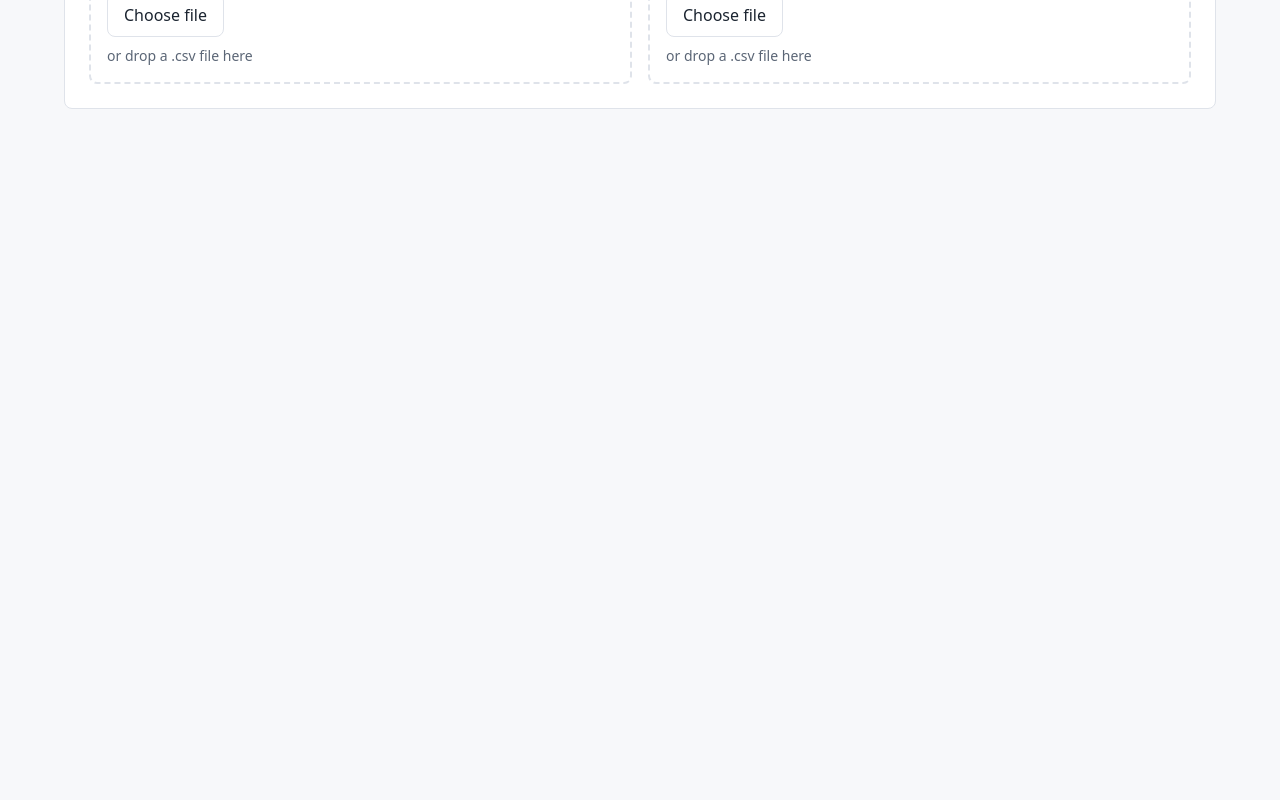
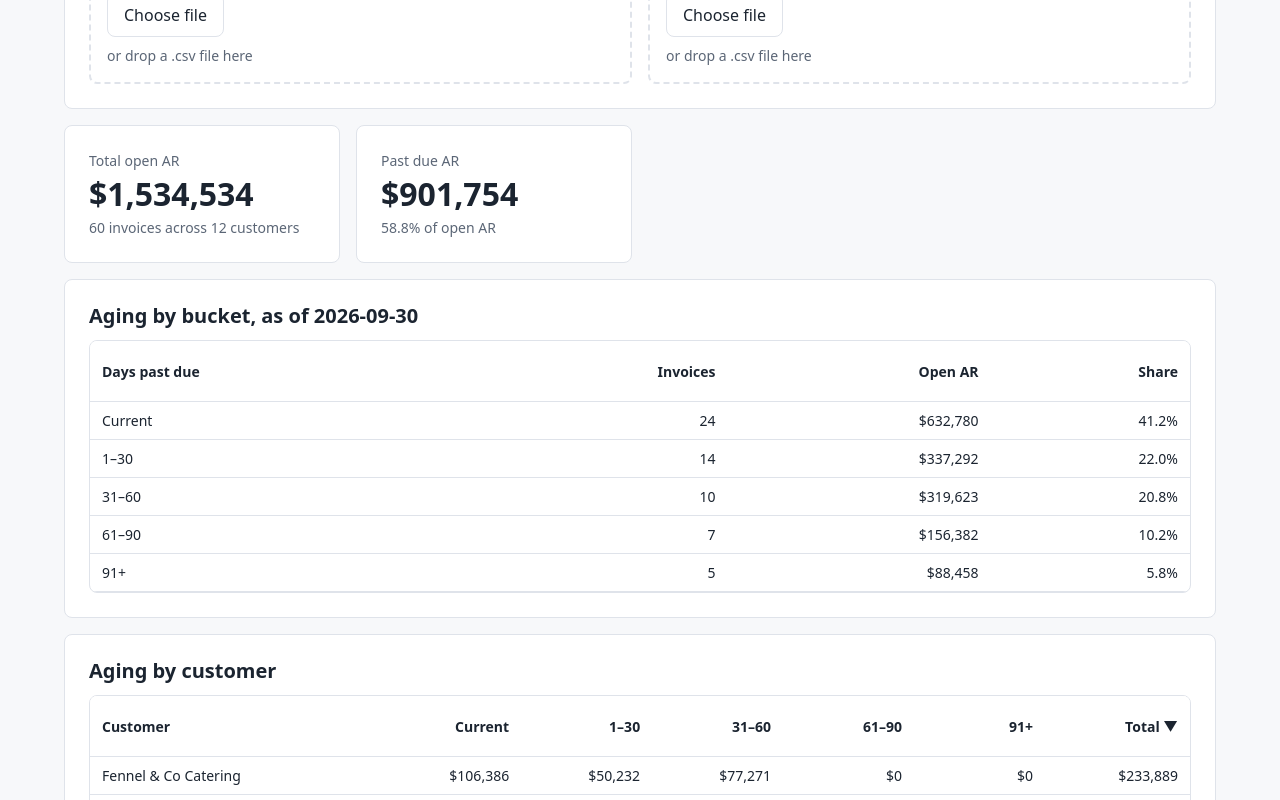
Before and after one commit to bryankiansarmen/cashcast, a React (Vite) app: page / in a window 1280 px wide. Shown: the part 600-1400 px from the top of the page. Before the commit the page ends 800 px from the top, so only its background shows below. Built offline with nearby package versions, Linux system fonts and the light colour scheme.

Commit message:
feat(ui): add aging summary

```diff
--- /dev/null
+++ b/src/ui/components/AgingSummary.tsx
@@ -0,0 +1,107 @@
+import {
+  BUCKET_LABELS,
+  BUCKET_ORDER,
+  type AgingBucketRow,
+  type AgingCustomerRow,
+  type AgingView,
+} from "../../viewmodels/aging-view";
+import { formatCurrency, formatPercent, ROUNDING_FOOTNOTE } from "../../viewmodels/format";
+import Card from "./Card";
+import DataTable, { type Column } from "./DataTable";
+import EmptyState from "./EmptyState";
+import MetricCard from "./MetricCard";
+
+const bucketColumns: Column<AgingBucketRow>[] = [
+  { key: "label", header: "Days past due", cell: (r) => r.label },
+  {
+    key: "count",
+    header: "Invoices",
+    cell: (r) => r.count,
+    sortValue: (r) => r.count,
+    numeric: true,
+  },
+  {
+    key: "total",
+    header: "Open AR",
+    cell: (r) => formatCurrency(r.totalCents),
+    sortValue: (r) => r.totalCents,
+    numeric: true,
+  },
+  {
+    key: "share",
+    header: "Share",
+    cell: (r) => formatPercent(r.share, 1),
+    sortValue: (r) => r.share,
+    numeric: true,
+  },
+];
+
+const customerColumns: Column<AgingCustomerRow>[] = [
+  { key: "name", header: "Customer", cell: (r) => r.name, sortValue: (r) => r.name },
+  ...BUCKET_ORDER.map((id) => ({
+    key: id,
+    header: BUCKET_LABELS[id],
+    cell: (r: AgingCustomerRow) => formatCurrency(r.byBucketCents[id]),
+    sortValue: (r: AgingCustomerRow) => r.byBucketCents[id],
+    numeric: true,
+  })),
+  {
+    key: "total",
+    header: "Total",
+    cell: (r) => formatCurrency(r.totalCents),
+    sortValue: (r) => r.totalCents,
+    numeric: true,
+  },
+];
+
+export default function AgingSummary({
+  view,
+  onLoadSample,
+}: {
+  view: AgingView;
+  onLoadSample: () => void;
+}) {
+  if (view.isEmpty) {
+    return (
+      <EmptyState
+        title="No receivables loaded"
+        message="Load the sample data or import an AR aging file to see the aging summary."
+        action={{ label: "Load sample data", onClick: onLoadSample }}
+      />
+    );
+  }
+  return (
+    <div className="page">
+      <div className="metric-grid">
+        <MetricCard
+          label="Total open AR"
+          value={formatCurrency(view.totalOpenCents)}
+          context={`${view.invoiceCount} invoices across ${view.customerCount} customers`}
+        />
+        <MetricCard
+          label="Past due AR"
+          value={formatCurrency(view.pastDueCents)}
+          context={`${formatPercent(view.pastDueShare, 1)} of open AR`}
+        />
+      </div>
+      <Card title={`Aging by bucket, as of ${view.asOf}`}>
+        <DataTable
+          caption="Aging by bucket"
+          columns={bucketColumns}
+          rows={view.buckets}
+          rowKey={(r) => r.id}
+        />
+      </Card>
+      <Card title="Aging by customer">
+        <DataTable
+          caption="Aging by customer"
+          columns={customerColumns}
+          rows={view.customers}
+          rowKey={(r) => r.key}
+          initialSort={{ key: "total", dir: "desc" }}
+        />
+        <p className="hint">{ROUNDING_FOOTNOTE}</p>
+      </Card>
+    </div>
+  );
+}
--- a/src/ui/pages/ForecastPage.tsx
+++ b/src/ui/pages/ForecastPage.tsx
@@ -1,6 +1,8 @@
-import type { Dispatch } from "react";
+import { useMemo, type Dispatch } from "react";
 import type { Action, State } from "../../state/store";
 import { MAX_UPLOAD_BYTES, oversizeMessage } from "../../state/store";
+import { buildAgingView } from "../../viewmodels/aging-view";
+import AgingSummary from "../components/AgingSummary";
 import Banner from "../components/Banner";
 import AsOfControl from "../components/AsOfControl";
 import Card from "../components/Card";
@@ -18,6 +20,10 @@ export default function ForecastPage({
   dispatch: Dispatch<Action>;
 }) {
   const { report } = state;
+  const aging = useMemo(
+    () => buildAgingView(state.invoices, state.asOf),
+    [state.invoices, state.asOf],
+  );
   const statusFor = (kind: "ar" | "history") =>
     report?.kind === kind ? (report.ok ? "success" : "error") : undefined;
   // Sample data keeps its fixed date; a first import defaults to today, later imports keep the chosen date.
@@ -68,6 +74,7 @@ export default function ForecastPage({
         </div>
       </Card>
       {report && <ImportReport report={report} />}
+      <AgingSummary view={aging} onLoadSample={() => dispatch({ type: "loadSample" })} />
     </div>
   );
 }
--- a/src/ui/styles/app.css
+++ b/src/ui/styles/app.css
@@ -287,3 +287,18 @@ input[type="date"] {
   color: var(--color-text);
   font: inherit;
 }
+
+.metric-grid {
+  display: grid;
+  gap: var(--space-4);
+}
+@media (min-width: 640px) {
+  .metric-grid {
+    grid-template-columns: 1fr 1fr;
+  }
+}
+@media (min-width: 1024px) {
+  .metric-grid {
+    grid-template-columns: repeat(4, 1fr);
+  }
+}
--- /dev/null
+++ b/src/viewmodels/aging-view.ts
@@ -0,0 +1,80 @@
+import { agingSummary, BUCKET_IDS } from "../engine/aging";
+import type { BucketId, Invoice, IsoDate } from "../engine/types";
+
+/** Buckets in display order, current first. */
+export const BUCKET_ORDER: readonly BucketId[] = BUCKET_IDS;
+
+export const BUCKET_LABELS: Record<BucketId, string> = {
+  current: "Current",
+  d1_30: "1–30",
+  d31_60: "31–60",
+  d61_90: "61–90",
+  d91_plus: "91+",
+};
+
+/** Kinds of number the aging view displays; the explain registry must have an entry for each (INV-07). */
+export const AGING_EXPLAIN_IDS = [
+  "aging.totalOpen",
+  "aging.pastDue",
+  "aging.bucketCount",
+  "aging.bucketTotal",
+  "aging.bucketShare",
+  "aging.customerBucket",
+  "aging.customerTotal",
+] as const;
+
+export interface AgingBucketRow {
+  id: BucketId;
+  label: string;
+  count: number;
+  totalCents: number;
+  share: number; // ratio of total open AR, 0 to 1
+}
+
+export interface AgingCustomerRow {
+  key: string;
+  name: string;
+  totalCents: number;
+  byBucketCents: Record<BucketId, number>;
+}
+
+export interface AgingView {
+  asOf: IsoDate;
+  isEmpty: boolean;
+  invoiceCount: number;
+  customerCount: number;
+  totalOpenCents: number;
+  pastDueCents: number;
+  pastDueShare: number;
+  buckets: AgingBucketRow[];
+  customers: AgingCustomerRow[];
+}
+
+/** Display structure for the aging summary. Figures stay unrounded; the UI formats them. */
+export function buildAgingView(invoices: readonly Invoice[], asOf: IsoDate): AgingView {
+  const s = agingSummary(invoices, asOf);
+  const share = (cents: number) => (s.totalCents === 0 ? 0 : cents / s.totalCents);
+  const pastDueCents = s.totalCents - s.buckets.current.totalCents;
+  return {
+    asOf,
+    isEmpty: invoices.length === 0,
+    invoiceCount: invoices.length,
+    customerCount: s.customers.length,
+    totalOpenCents: s.totalCents,
+    pastDueCents,
+    pastDueShare: share(pastDueCents),
+    buckets: BUCKET_IDS.map((id) => ({
+      id,
+      label: BUCKET_LABELS[id],
+      count: s.buckets[id].count,
+      totalCents: s.buckets[id].totalCents,
+      share: share(s.buckets[id].totalCents),
+    })),
+    customers: s.customers.map((c) => ({
+      key: c.customerKey,
+      name: c.customerName,
+      totalCents: c.totalCents,
+      byBucketCents: c.byBucketCents,
+    })),
+  };
+}
--- a/src/viewmodels/format.ts
+++ b/src/viewmodels/format.ts
@@ -5,17 +5,18 @@ const currency = new Intl.NumberFormat("en-US", {
   maximumFractionDigits: 0,
   signDisplay: "negative", // a value that rounds to zero shows no sign
 });
-const percent = new Intl.NumberFormat("en-US", {
-  style: "percent",
-  maximumFractionDigits: 0,
-  signDisplay: "negative",
-});
 
 export const ROUNDING_FOOTNOTE =
-  "Figures are rounded to whole dollars for display; totals are computed before rounding.";
+  "Dollars are rounded to whole dollars and percentages to one decimal for display; totals are computed before rounding.";
 
 /** Whole dollars from (possibly fractional) cents, e.g. 1234560 gives "$12,346". */
 export const formatCurrency = (cents: number): string => currency.format(cents / 100);
 
-/** Whole percent from a ratio, e.g. 0.256 gives "26%". */
-export const formatPercent = (ratio: number): string => percent.format(ratio);
+/** Percent from a ratio with a fixed number of decimals (default none), e.g. 0.256 gives "26%". */
+export const formatPercent = (ratio: number, decimals = 0): string =>
+  new Intl.NumberFormat("en-US", {
+    style: "percent",
+    minimumFractionDigits: decimals,
+    maximumFractionDigits: decimals,
+    signDisplay: "negative",
+  }).format(ratio);
```
Also changed, not shown: 2 other files (tests, documents, lock files or other folders).
